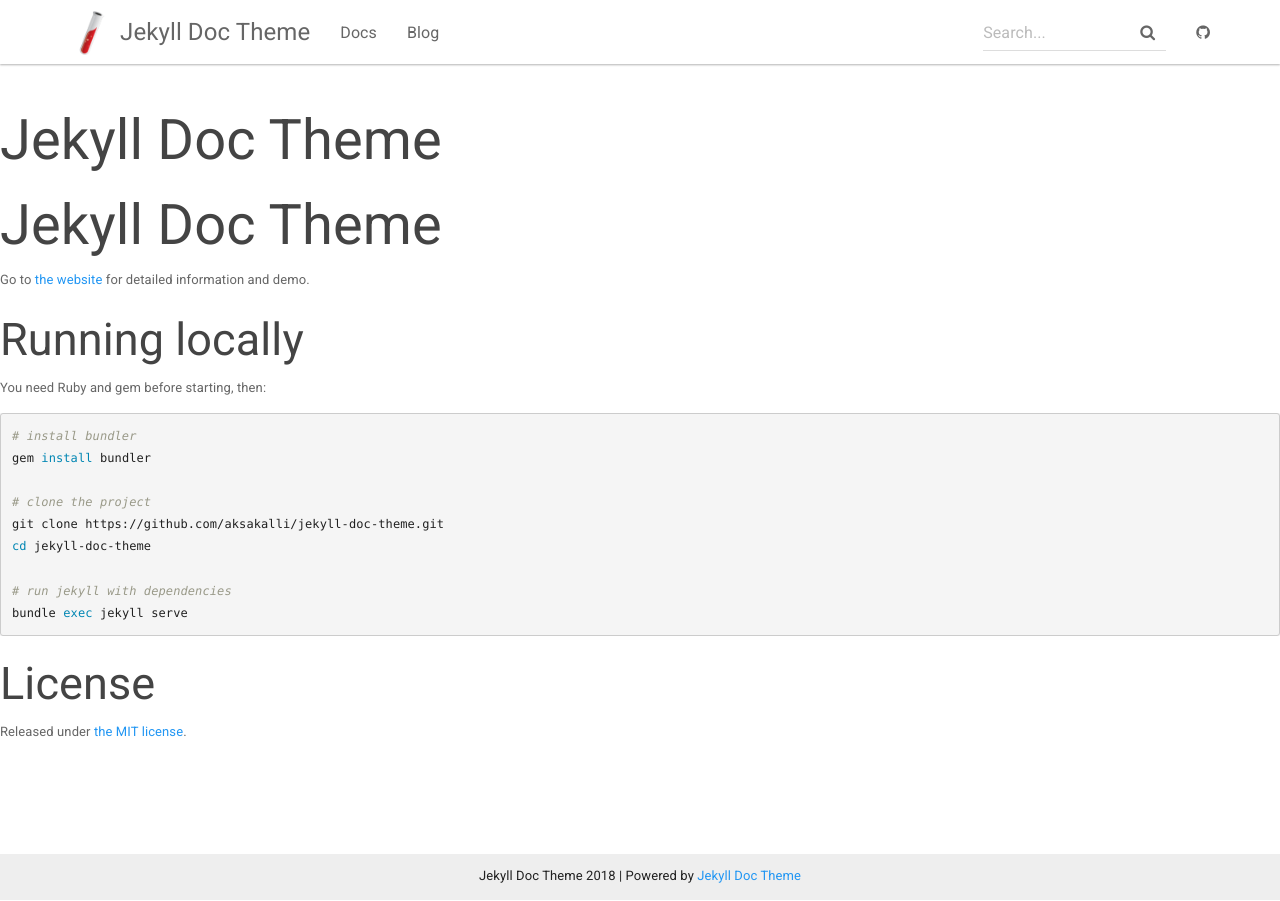
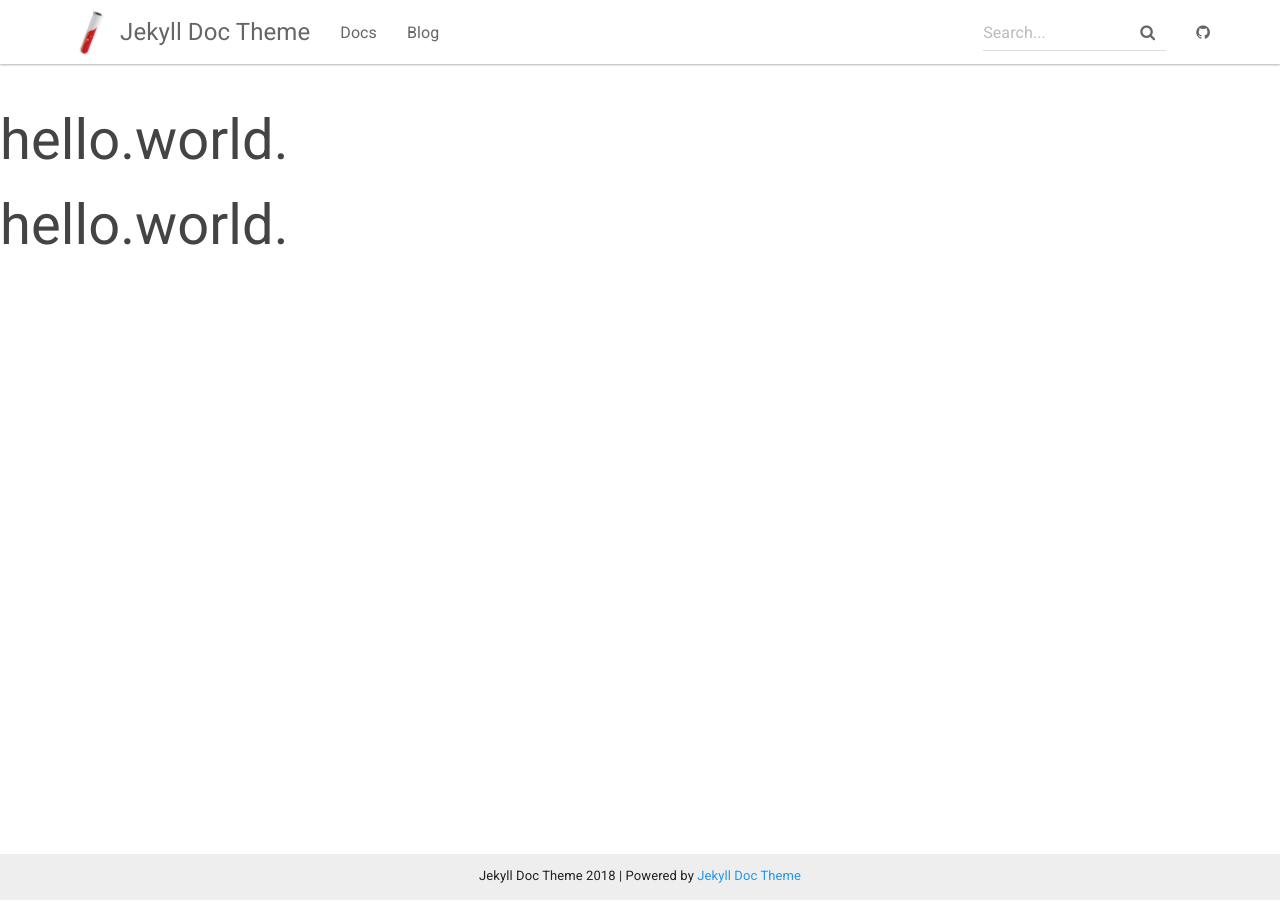
Before and after one commit to G3viz/g3lollipop.js, a Jekyll site: the page built from docs/index.md, in a window 1280 px wide. Built offline with Jekyll 4.4.1, drawn with Linux system fonts in a browser that asks for light colours; nearby versions of some CDN libraries; our own code applies the rules of GitHub Pages for plain Markdown files.

Commit message:
add docs

````diff
--- a/docs/_config.yml
+++ b/docs/_config.yml
@@ -5,7 +5,7 @@ description: >
   Jekyll Template for Project Websites
   providing documentation and blog post pages.
 
-baseurl: "/jekyll-doc-theme" # the subpath of your site, e.g. /blog/
+baseurl: "/lollipop" # the subpath of your site, e.g. /blog/
 url: https://aksakalli.github.io/jekyll-doc-theme # the base hostname & protocol for your site
 git_address: https://github.com/aksakalli/jekyll-doc-theme
 git_edit_address: https://github.com/aksakalli/jekyll-doc-theme/blob/gh-pages
--- a/docs/index.md
+++ b/docs/index.md
@@ -1,23 +1 @@
-# Jekyll Doc Theme
-
-Go to [the website](https://aksakalli.github.io/jekyll-doc-theme/) for detailed information and demo.
-
-## Running locally
-
-You need Ruby and gem before starting, then:
-
-```bash
-# install bundler
-gem install bundler
-
-# clone the project
-git clone https://github.com/aksakalli/jekyll-doc-theme.git
-cd jekyll-doc-theme
-
-# run jekyll with dependencies
-bundle exec jekyll serve
-```
-
-## License
-
-Released under [the MIT license](LICENSE).
+# hello.world.
````
Also changed, not shown: docs/index.html (added, +62 -0 lines).
